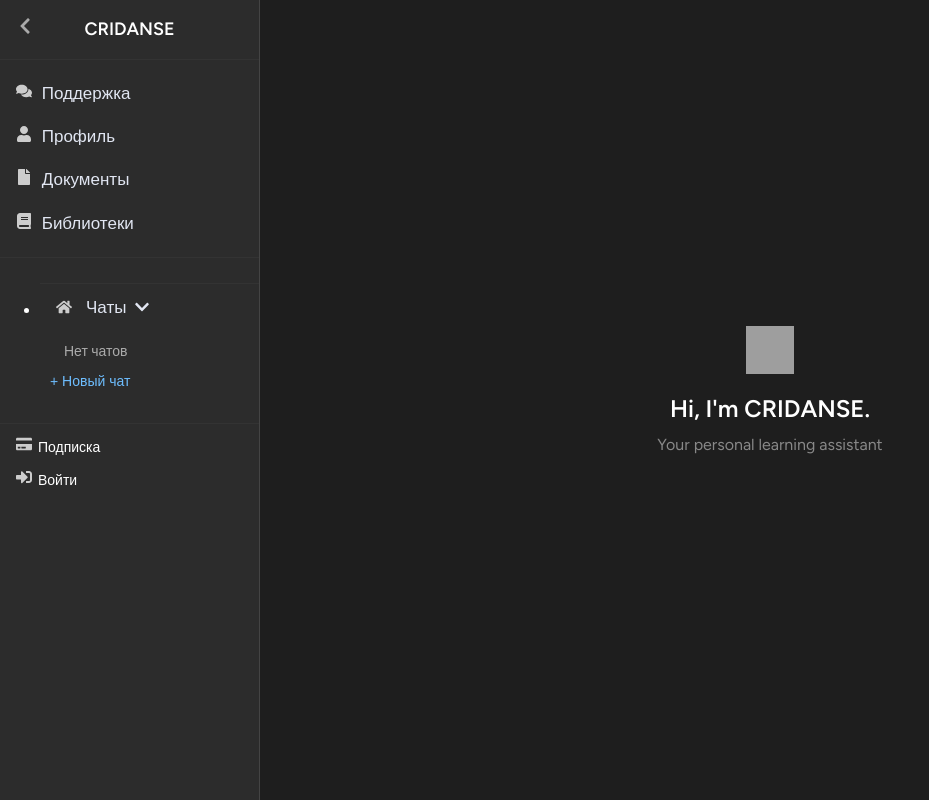
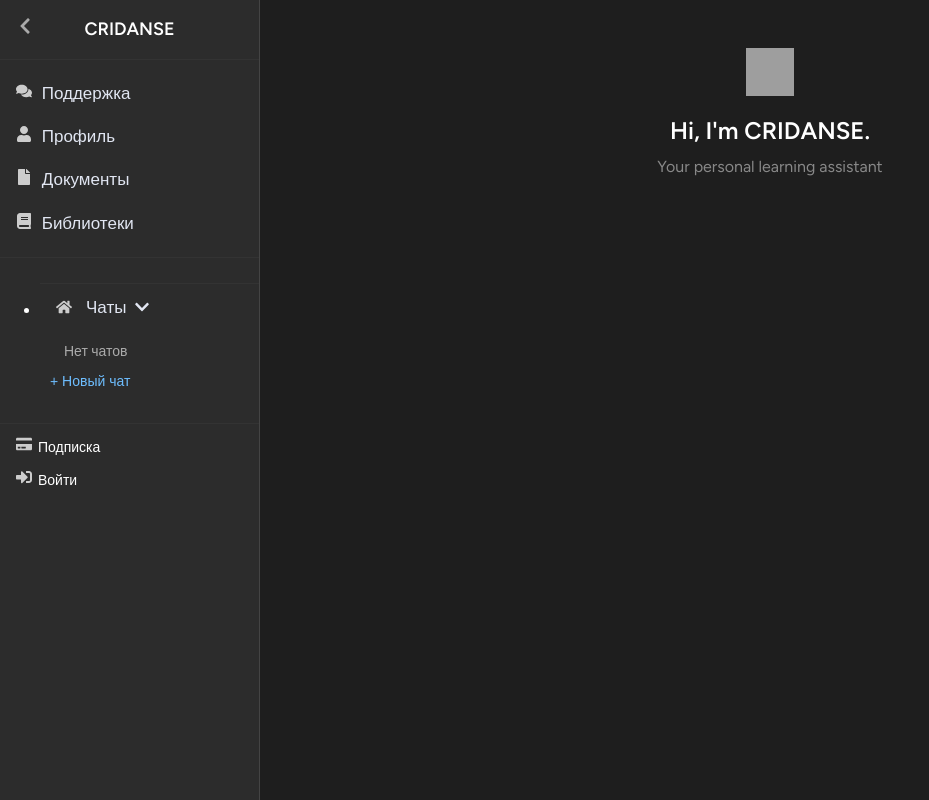
Before and after one commit to Maricvs/CRIDANSE, a React (Vite) app in the folder frontend/: page / in a window 1280 px wide. Shown: the whole page, without its empty margins (0-929 px from the left). Built offline with nearby package versions, Linux system fonts and the light colour scheme; grey boxes are pictures that could not be loaded.

Commit message:
Update App.css
3

```diff
--- a/frontend/src/App.css
+++ b/frontend/src/App.css
@@ -53,10 +53,12 @@ html, body, #root {
 }
 
 .chat-wrapper {
+  flex: 1;
   display: flex;
   flex-direction: column;
   align-items: center;
   padding: 1rem;
+  overflow: hidden;
 }
 
 @media (max-width: 768px) {
```
